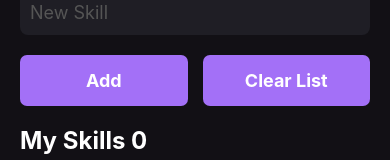
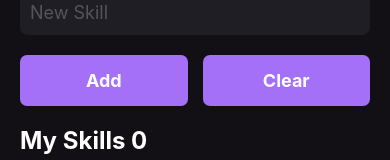
Before and after one commit to BinaryLeo/react_native_skills_list, a React Native app: screen / in a window 390 px wide. Shown: the part 121-281 px from the top of the page. Built offline with nearby package versions, Linux system fonts and the light colour scheme.

Commit message:
chore: Button types

```diff
--- a/src/components/Button.tsx
+++ b/src/components/Button.tsx
@@ -6,29 +6,32 @@ import {
   StyleSheet,
 } from "react-native";
 
-type ButtonProps = TouchableOpacityProps;
+interface ButtonProps extends TouchableOpacityProps {
+  title: string;
+}
 interface RemoveBtn {
   OnRemove: () => void;
+  title: string;
 }
-export function AddButton({ onPress }: ButtonProps) {
+export function AddButton({ title, ...rest }: ButtonProps) {
   return (
     <TouchableOpacity
       style={[styles.button, { flex: 1, marginRight: 15 }]}
       activeOpacity={0.7}
-      onPress={onPress}
+      {...rest}
     >
-      <Text style={styles.buttonText}>Add</Text>
+      <Text style={styles.buttonText}>{title}</Text>
     </TouchableOpacity>
   );
 }
-export function Remove({ OnRemove }: RemoveBtn) {
+export function Remove({ title, OnRemove }: RemoveBtn) {
   return (
     <TouchableOpacity
       style={[styles.button, { flex: 1 }]}
       activeOpacity={0.7}
       onPress={OnRemove}
     >
-      <Text style={styles.buttonText}>Clear List</Text>
+      <Text style={styles.buttonText}>{title}</Text>
     </TouchableOpacity>
   );
 }
--- a/src/components/Card.js
+++ b/src/components/Card.js
@@ -1,5 +1,7 @@
 import React from 'react';
 import {Text, StyleSheet} from 'react-native';
+
+
 
 export function Card({skill}) {
   return (
--- a/src/pages/Home.tsx
+++ b/src/pages/Home.tsx
@@ -28,6 +28,9 @@ export  function Home() {
     }
     if(mySkills.find(skill => skill.name === newSkill)){
     Alert.alert("Skill already exists")}
+    else if(newSkill === ""){
+      Alert.alert("Please enter a skill")
+    }
     else{
     setMySkills((oldState) => [...oldState, data])}
   }
@@ -58,8 +61,12 @@ export  function Home() {
         onChangeText={setNewSkill}
       />
       <View style={{ flexDirection: "row", justifyContent: "space-between" }}>
-        <AddButton onPress={handleAddSkills} />
-        <Remove OnRemove={handleClearSkills} />
+        <AddButton onPress={handleAddSkills}
+         title="Add" />
+
+        <Remove OnRemove={handleClearSkills}
+         title="Clear" />
+
       </View>
 
       <Text style={[styles.title, { marginTop: 20 }]}>
```
